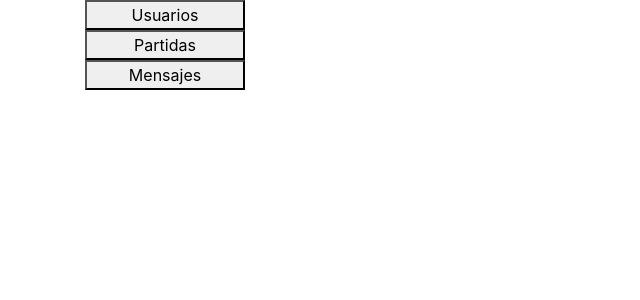
After one commit to GilleanKosu/proyectoFCT, a Symfony app: template templates/admin.html.twig in a window 1280 px wide. The commit adds this page. Shown: the top 300 px of the page, without its empty margins (0-640 px from the left). Run offline with Twig, Linux system fonts and the light colour scheme; the template is opened without the code that fills it, so the values that code supplies are empty; some libraries are stand-ins or nearby versions.

Commit message:
Pestaña mensajes y Usuarios en la interfaz del administrador

```diff
--- a/public/librerias/funciones.js
+++ b/public/librerias/funciones.js
@@ -816,7 +816,6 @@ function ganador_perdedor() {
                             $('#datos_jugadores').append('<div id="jugador_azul" class="row p-4"><p class="mx-auto">'+array_datos_jugadores[3].nickName+'</p></div><div id="dinero_jugador_azul" class="row"><p class="mx-auto" style="color:white;">$ '+array_datos_jugadores[3].Saldo+'</p></div>');
                         }
 
-
                         //Añadir las fichas al tablero
                         if (jugadores_mezclados[0]) {
                             $('#inicio').children().eq(1).append('<img id="ficha_jugador1" class="ficha" src="'+fichas[0]+'">');
--- a/public/stylesheets/css1.css
+++ b/public/stylesheets/css1.css
@@ -34,7 +34,7 @@ body {
 }
 .filaAbajo div.suerte, .filaArriba div.suerte {
   background: url(../imagenes/interrogacion.png) no-repeat center;
-  background-size: 100% 80%;
+  background-size: 95% 65%;
 }
 .filaAbajo div p, .filaArriba div p{
   text-align: center;
--- /dev/null
+++ b/templates/admin.html.twig
@@ -0,0 +1,86 @@
+<!DOCTYPE html>
+<html>
+<head>
+    <meta charset='utf-8'>
+    <title>Admin</title>
+    <meta name='viewport' content='width=device-width, initial-scale=1'>
+    <link rel="stylesheet" href="https://stackpath.bootstrapcdn.com/bootstrap/4.3.1/css/bootstrap.min.css" integrity="sha384-ggOyR0iXCbMQv3Xipma34MD+dH/1fQ784/j6cY/iJTQUOhcWr7x9JvoRxT2MZw1T" crossorigin="anonymous">
+    <script src="https://code.jquery.com/jquery-3.4.0.js" integrity="sha256-DYZMCC8HTC+QDr5QNaIcfR7VSPtcISykd+6eSmBW5qo="crossorigin="anonymous"></script>
+    <script src="https://cdnjs.cloudflare.com/ajax/libs/popper.js/1.14.7/umd/popper.min.js" integrity="sha384-UO2eT0CpHqdSJQ6hJty5KVphtPhzWj9WO1clHTMGa3JDZwrnQq4sF86dIHNDz0W1" crossorigin="anonymous"></script>
+    <script src="https://stackpath.bootstrapcdn.com/bootstrap/4.3.1/js/bootstrap.min.js" integrity="sha384-JjSmVgyd0p3pXB1rRibZUAYoIIy6OrQ6VrjIEaFf/nJGzIxFDsf4x0xIM+B07jRM" crossorigin="anonymous"></script>
+    <script src="https://kit.fontawesome.com/f3a6a86392.js"></script>
+    <script>
+        function obtener_lista_usuarios () {
+             $.ajax({
+                    type: 'POST',
+                    url:'/sacar_lista_usuarios',
+                    success:function(usuarios) {
+                        for (i=0; i<usuarios.lista_usuarios.length; i++) {
+                            $('#tabla_datos').append('<tr><td>'+usuarios.lista_usuarios[i][0]+'</td><td>'+usuarios.lista_usuarios[i][1]+'</td><td>'+usuarios.lista_usuarios[i][2]+'</td></tr>');
+                        }
+
+                    }
+
+                });
+        }
+        function obtener_lista_mensajes () {
+             $.ajax({
+                    type: 'POST',
+                    url:'/sacar_lista_mensajes',
+                    success:function(mensajes) {
+
+                        for (i=0; i<mensajes.lista_mensajes.length; i++) {
+
+                            $('#cargarPaginas').append('<button type="button" class="btn" data-toggle="collapse" data-target="#texto-mensaje'+i+'"><i class="fas fa-envelope" style="color:red"></i> Mensaje</button>');
+                            $('#cargarPaginas').append('<div id="texto-mensaje'+i+'" class="collapse"><p>Remitente: <b>'+mensajes.lista_mensajes[i][0]+'</b> Receptor: <b>Admin</b></p><p class="text-justify">'+mensajes.lista_mensajes[i][2]+'</p></div><br>');
+                        }
+
+                    }
+
+                });
+        }
+        $(function() {
+
+            $('#usuarios').click(function(){
+                $('#cargarPaginas').children().remove();
+                $('#cargarPaginas').append('<div class="container"><form method="POST" action="/admin"><div class="row p-5"><input type="text" class="form-control w-25 ml-2 mr-2" placeholder="Email" name="email_usuario"><input type="text" class="form-control w-25 ml-2 mr-2" placeholder="NickName" name="nickname_usuario"><input type="text" class="form-control w-25 ml-2 mr-2" placeholder="Password" name="nueva_pass"><input type="submit" class="btn btn-primary" value="Enviar" name="addUserAdmin"></div></form>');
+                $('#cargarPaginas').append('<table id="tabla_datos" class="table table-hover"></table>');
+                $('#tabla_datos').append('<thead class="thead-light"><tr><th>Email</th><th>NickName</th><th>Password</th></tr></thead><tbody>');
+
+                obtener_lista_usuarios();
+
+                $('#tabla_datos').append('</tbody>');
+
+            });
+            $('#partidas').click(function(){
+
+
+
+            });
+            $('#mensajes').click(function(){
+                $('#cargarPaginas').children().remove();
+                obtener_lista_mensajes();
+            });
+        });
+
+
+    </script>
+
+</head>
+<body>
+    <div class="container w-100 h-100">
+            <div class="row">
+                <div class="col-xl-2 col-lg-2 col-sm-2">
+                    <button id="usuarios" class="w-100">Usuarios</button>
+                    <button id="partidas" class="w-100">Partidas</button>
+                    <button id="mensajes" class="w-100">Mensajes</button>
+                </div>
+                <div id="cargarPaginas" class="col-xl-10 col-lg-10 col-sm-10"></div>
+
+
+            </div>
+    </div>
+
+
+</body>
+</html>
--- a/templates/tableBoots.html.twig
+++ b/templates/tableBoots.html.twig
@@ -520,6 +520,8 @@
                         </div>
                 </div>
         </div>
+
+
         <script>
             function myFunc() {
                 var myJsVar = [];
```
Also changed, not shown: src/Controller/DefaultController.php (+69 -10 lines), templates/mensajes.html (added, +16 -0 lines), templates/partidas.html (added, +16 -0 lines), templates/usuario.html (added, +24 -0 lines), 1 other file.
